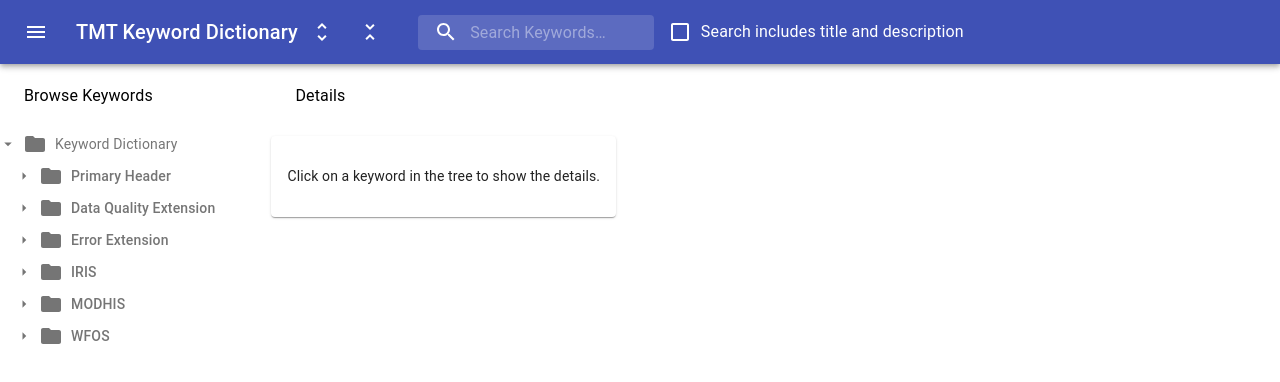
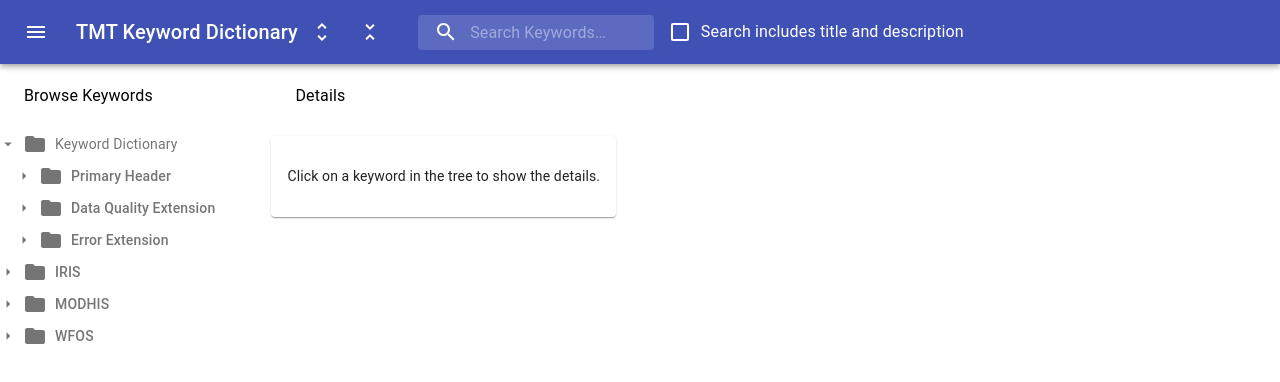
Before and after one commit to tmtsoftware/tmt-fits-keys, a React (Create React App) app: page / in a window 1280 px wide. Shown: the top 382 px of the page. Built offline with nearby package versions, Linux system fonts and the light colour scheme.

Commit message:
Moved inst nodes to top level

```diff
--- a/src/App.tsx
+++ b/src/App.tsx
@@ -509,8 +509,9 @@
                 nodeId={rootNodeLabel}
                 labelText={rootNodeLabel}
                 labelIcon={FolderIcon}>
-                {extensionItems.concat(instItems)}
+                {extensionItems}
             </StyledTreeItem>
+            {instItems}
         </TreeView>;
     }
 
```
